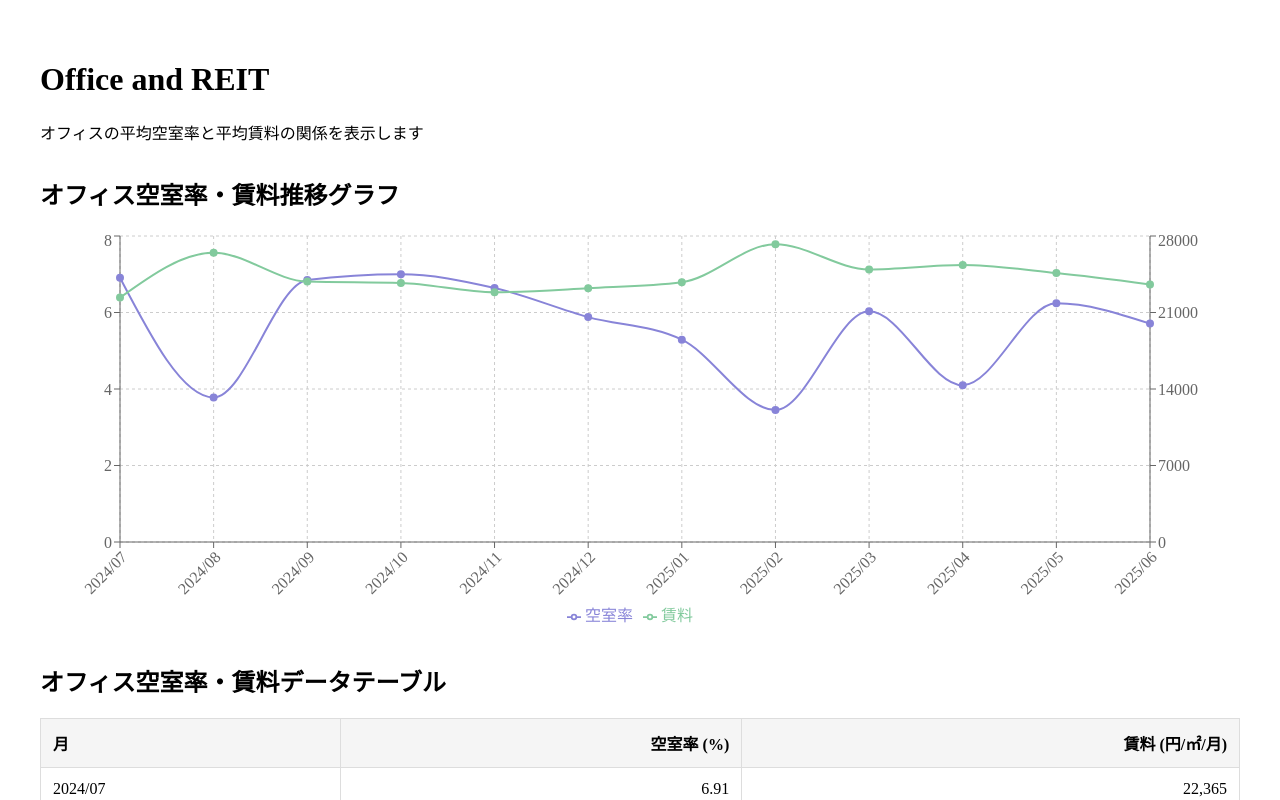
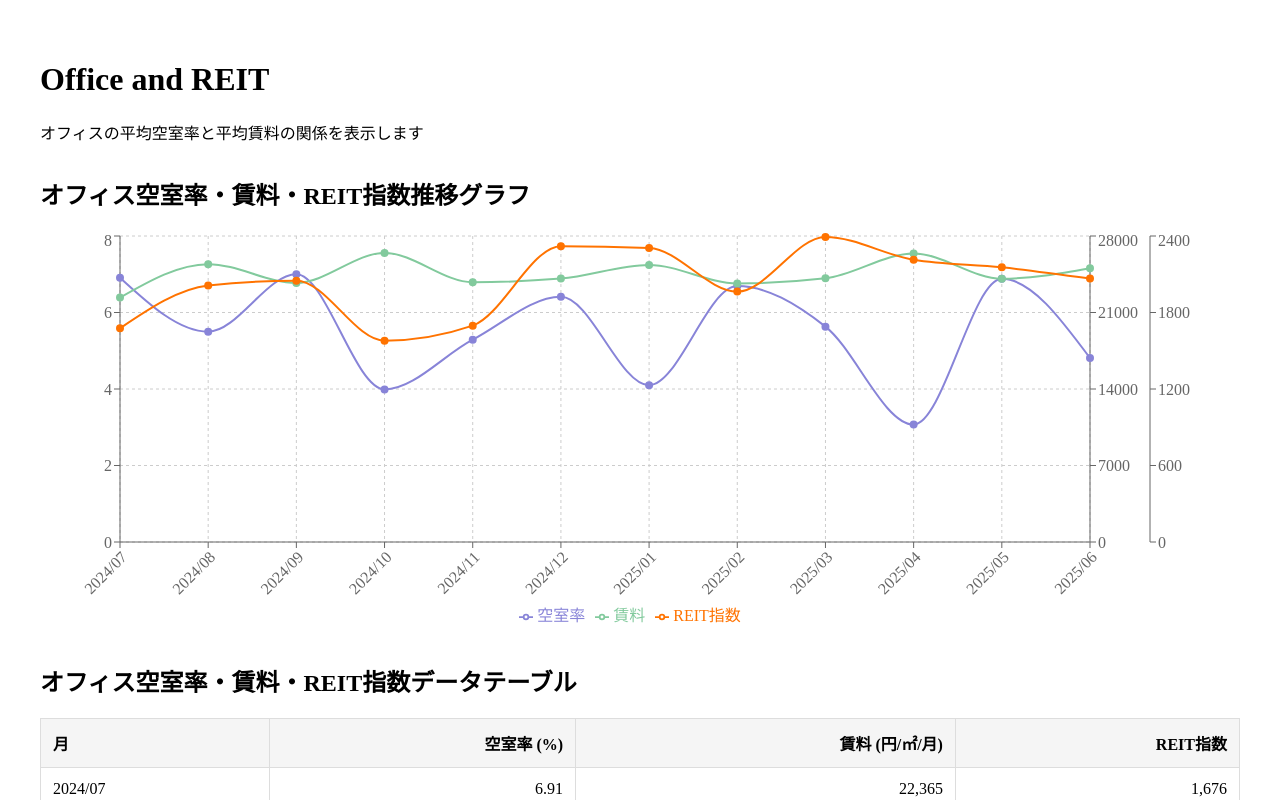
Before and after one commit to tosi29/office-and-reit, a Next.js app: page / in a window 1280 px wide. Shown: the top 800 px of the page. Built offline with nearby package versions, Linux system fonts and the light colour scheme.

Commit message:
東証REIT指数データの保持と表示機能を実装
Co-authored-by: tosi29 <2134316+tosi29@users.noreply.github.com>

```diff
--- a/components/OfficeChart.tsx
+++ b/components/OfficeChart.tsx
@@ -17,7 +17,7 @@ interface OfficeChartProps {
 const OfficeChart: React.FC<OfficeChartProps> = ({ data }) => {
   return (
     <div style={{ marginTop: '2rem' }}>
-      <h2>オフィス空室率・賃料推移グラフ</h2>
+      <h2>オフィス空室率・賃料・REIT指数推移グラフ</h2>
       <div style={{ width: '100%', height: '400px', marginTop: '1rem' }}>
         <ResponsiveContainer width="100%" height="100%">
           <LineChart
@@ -38,11 +38,13 @@ const OfficeChart: React.FC<OfficeChartProps> = ({ data }) => {
             />
             <YAxis yAxisId="left" orientation="left" />
             <YAxis yAxisId="right" orientation="right" />
+            <YAxis yAxisId="reit" orientation="right" />
             <Tooltip
               labelFormatter={(label) => `月: ${label}`}
               formatter={(value, name) => {
                 if (name === '空室率') return [`${value}%`, name];
                 if (name === '賃料') return [`${Number(value).toLocaleString()}円/㎡/月`, name];
+                if (name === 'REIT指数') return [`${Number(value).toLocaleString()}`, name];
                 return [value, name];
               }}
             />
@@ -65,6 +67,15 @@ const OfficeChart: React.FC<OfficeChartProps> = ({ data }) => {
               name="賃料"
               dot={{ fill: '#82ca9d' }}
             />
+            <Line
+              yAxisId="reit"
+              type="monotone"
+              dataKey="reitIndex"
+              stroke="#ff7300"
+              strokeWidth={2}
+              name="REIT指数"
+              dot={{ fill: '#ff7300' }}
+            />
           </LineChart>
         </ResponsiveContainer>
       </div>
--- a/components/OfficeTable.tsx
+++ b/components/OfficeTable.tsx
@@ -7,7 +7,7 @@ interface OfficeTableProps {
 const OfficeTable: React.FC<OfficeTableProps> = ({ data }) => {
   return (
     <div style={{ marginTop: '2rem' }}>
-      <h2>オフィス空室率・賃料データテーブル</h2>
+      <h2>オフィス空室率・賃料・REIT指数データテーブル</h2>
       <table style={{
         width: '100%',
         borderCollapse: 'collapse',
@@ -25,6 +25,9 @@ const OfficeTable: React.FC<OfficeTableProps> = ({ data }) => {
             <th style={{ padding: '12px', border: '1px solid #ddd', textAlign: 'right' }}>
               賃料 (円/㎡/月)
             </th>
+            <th style={{ padding: '12px', border: '1px solid #ddd', textAlign: 'right' }}>
+              REIT指数
+            </th>
           </tr>
         </thead>
         <tbody>
@@ -39,6 +42,9 @@ const OfficeTable: React.FC<OfficeTableProps> = ({ data }) => {
               <td style={{ padding: '12px', border: '1px solid #ddd', textAlign: 'right' }}>
                 {item.rentalRate.toLocaleString()}
               </td>
+              <td style={{ padding: '12px', border: '1px solid #ddd', textAlign: 'right' }}>
+                {item.reitIndex.toLocaleString()}
+              </td>
             </tr>
           ))}
         </tbody>
--- a/pages/api/office-data.ts
+++ b/pages/api/office-data.ts
@@ -16,10 +16,15 @@ const generateStubData = (): OfficeData[] => {
     const baseRentalRate = 25000; // base rental rate in yen per sqm
     const rentalRate = Math.round((baseRentalRate - (vacancyRate - 5) * 1000 + (Math.random() - 0.5) * 2000));
 
+    // Generate Tokyo REIT index data (typically ranges from 1500-2500)
+    const baseReitIndex = 2000;
+    const reitIndex = Math.round(baseReitIndex + (Math.random() - 0.5) * 600 + Math.sin(i * 0.5) * 200);
+
     data.push({
       month,
       vacancyRate,
       rentalRate,
+      reitIndex,
       date: date.toISOString(),
     });
   }
--- a/types/office.ts
+++ b/types/office.ts
@@ -2,6 +2,7 @@ export interface OfficeData {
   month: string;
   vacancyRate: number; // percentage
   rentalRate: number; // yen per sqm per month
+  reitIndex: number; // Tokyo REIT index value
   date: string; // ISO date string
 }
 
```
